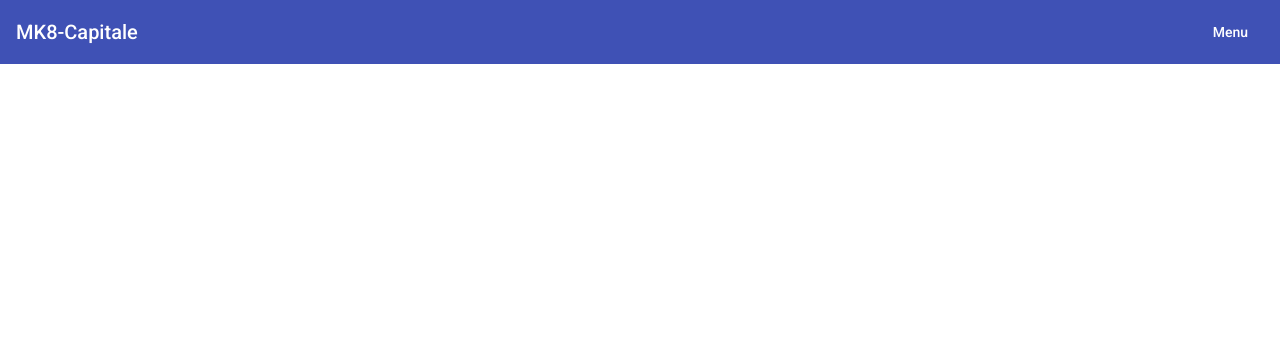
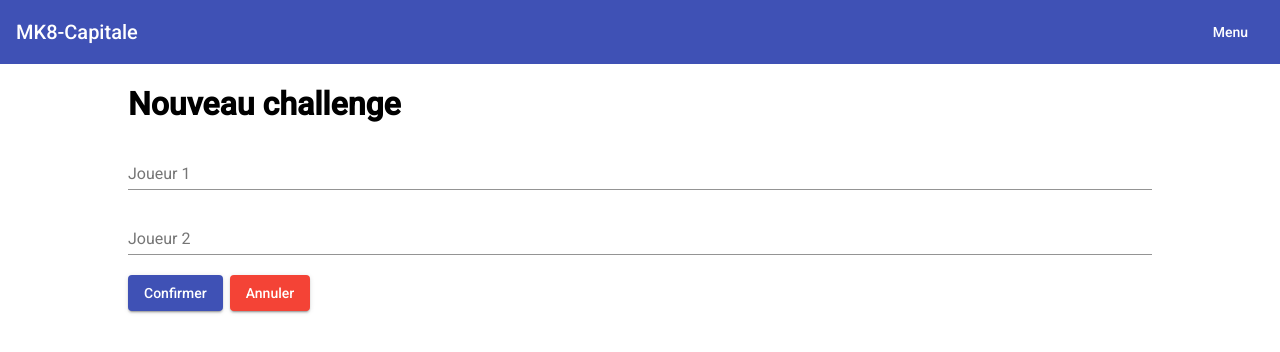
Before and after one commit to FrankyBBoy/mk8-capitale, an Angular app: page /challenges/new in a window 1280 px wide. Before the commit this address led to /. Shown: the top 352 px of the page. Built offline with nearby package versions, Linux system fonts and the light colour scheme.

Commit message:
New challenge form

```diff
--- a/src/app/app-routing.module.ts
+++ b/src/app/app-routing.module.ts
@@ -1,9 +1,11 @@
 import { NgModule } from '@angular/core';
 import { Routes, RouterModule } from '@angular/router';
 import { ChallengeListComponent } from './challenge-list/challenge-list.component';
+import { ChallengeFormComponent } from './challenge-form/challenge-form.component';
 
 const routes: Routes = [
-  { path: 'challenges', component: ChallengeListComponent }
+  { path: 'challenges', component: ChallengeListComponent },
+  { path: 'challenges/new', component: ChallengeFormComponent }
 ];
 
 @NgModule({
--- /dev/null
+++ b/src/app/challenge-form/challenge-form.component.html
@@ -0,0 +1,14 @@
+<h1>Nouveau challenge</h1>
+<div class="simple-form">
+  <mat-form-field>
+    <input matInput placeholder="Joueur 1">
+  </mat-form-field>
+  <mat-form-field>
+    <input matInput placeholder="Joueur 2">
+  </mat-form-field>
+</div>
+
+<div class="challenge-form-button-group">
+  <button mat-raised-button color="primary">Confirmer</button>
+  <button mat-raised-button color="warn" routerLink="/challenges">Annuler</button>
+</div>
--- /dev/null
+++ b/src/app/challenge-form/challenge-form.component.scss
@@ -0,0 +1,12 @@
+.simple-form {
+    display: flex;
+    flex-direction: column;
+  }
+
+  .simple-form > * {
+    width: 100%;
+  }
+
+  .challenge-form-button-group button {
+      margin-right: 0.5em;
+  }
--- /dev/null
+++ b/src/app/challenge-form/challenge-form.component.ts
@@ -0,0 +1,15 @@
+import { Component, OnInit } from '@angular/core';
+
+@Component({
+  selector: 'app-challenge-form',
+  templateUrl: './challenge-form.component.html',
+  styleUrls: ['./challenge-form.component.scss']
+})
+export class ChallengeFormComponent implements OnInit {
+
+  constructor() { }
+
+  ngOnInit() {
+  }
+
+}
--- a/src/app/challenge-list/challenge-list.component.html
+++ b/src/app/challenge-list/challenge-list.component.html
@@ -1,5 +1,8 @@
 <h1>Challenges</h1>
 <mat-tab-group>
-  <mat-tab label="En cours"> Content 1 </mat-tab>
+  <mat-tab label="En cours">
+    Content 1
+    <button mat-raised-button color="primary" routerLink="/challenges/new">Nouveau</button>
+  </mat-tab>
   <mat-tab label="Terminé"> Content 2 </mat-tab>
 </mat-tab-group>
--- a/src/styles.scss
+++ b/src/styles.scss
@@ -1,4 +1,4 @@
-/* You can add global styles to this file, and also import other style files */
+@import "~@angular/material/prebuilt-themes/indigo-pink.css";
 
 html, body { height: 100%; }
 body { margin: 0; font-family: Roboto, "Helvetica Neue", sans-serif; }
```
Also changed, not shown: src/app/app.module.ts (+13 -7 lines), 1 other file (tests, documents, lock files or other folders).
